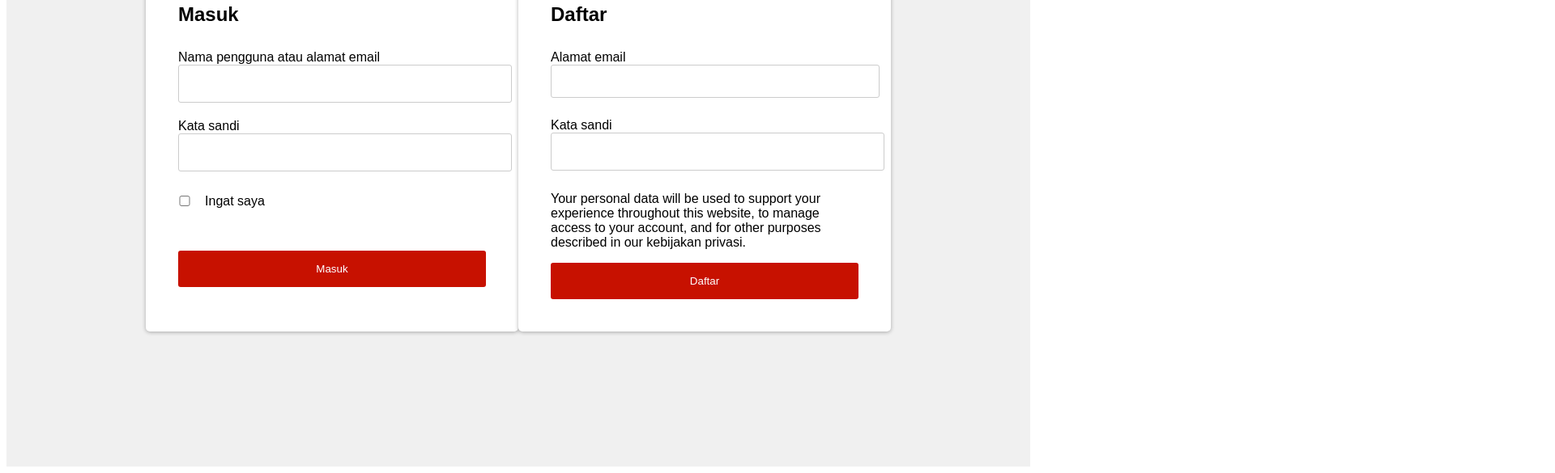
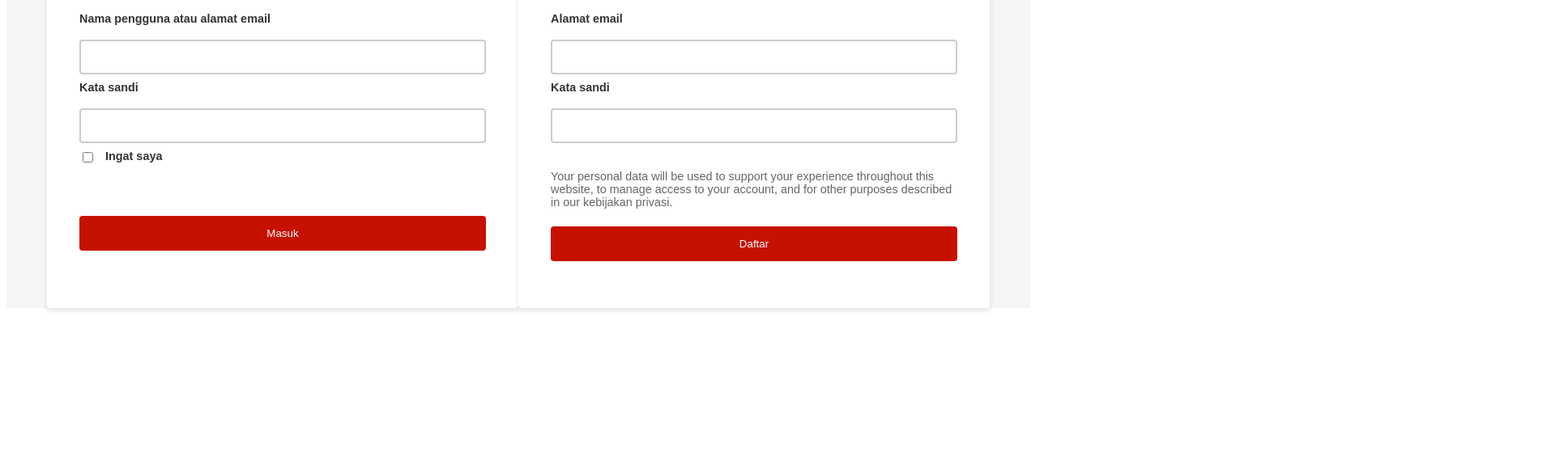
Before and after one commit to azissuu/tugas, a plain HTML site: page index.html in a window 1280 px wide. Shown: the part 231-816 px from the top of the page at 81% size, 1920 px wide, since content can reach past the window. Drawn offline with Linux system fonts and the light colour scheme.

Commit message:
commit kedua

```diff
--- a/index.html
+++ b/index.html
@@ -4,6 +4,7 @@
     <meta charset="UTF-8">
     <meta name="viewport" content="width=device-width, initial-scale=1.0">
     <link rel="stylesheet" href="style.css">
+    <link rel="stylesheet" href="styles-mobile.css" media="(max-width: 767px)">
     <title>Login and Register</title>
 </head>
 <body>
@@ -32,5 +33,6 @@
             </form>
         </div>
     </div>
+
 </body>
 </html>
--- a/style.css
+++ b/style.css
@@ -1,112 +1,87 @@
+
 body {
     font-family: Arial, sans-serif;
-    }
+}
 
 .container {
     display: flex;
-    justify-content: center;
-    align-items: center;
-    height: 100vh;
-    margin: 0;
-    background-color: #f0f0f0;
+    justify-content: space-between;
+    align-items: stretch;
+    height: 500px;
+    background-color: #f5f5f5;
+    padding: 0 50px;
+    margin-top: 7rem;
 }
 
-.login-box {
-    width: 400px;
+.box {
+    background-color: #ffffff;
     padding: 40px;
-    background-color: #fff;
-    border-radius: 5px;
-    box-shadow: 0px 1px 5px rgba(0, 0, 0, 0.3);
-}
-
-h2 {
-    padding-right: 2000px;
-    margin-bottom: 30px;
-}
-
-input[type="text"], input[type="password"] {
-    width: 100%;
-    padding: 15px;
-    margin-bottom: 10px;
-    border: 1px solid #ccc;
-    outline: none;
-    border-radius: 3px;
-}
-
-input[type="checkbox"] {
-    margin-top: 20px;
-    margin-bottom: 20px;
-    margin-left: -182px;
-}
-
-label[for="remember-me"] {
-    text-align: center;
-    margin-top: -35px;
-    margin-bottom: 10px;
-    margin-left: -240px;
-}
-
-input[type="submit"] {
-    width: 100%;
-    padding: 15px;
-    margin-top: 42px;
-    background-color: #c71100;
-    color: #fff;
-    border: none;
-    cursor: pointer;
-    border-radius: 3px;
+    box-shadow: 0 4px 6px rgba(0, 0, 0, 0.1);
+    border-radius: 4px;
+    width: 45%;
+    display: flex;
+    flex-direction: column;
 }
 
 
 
-.box {
-width: 380px;
-padding: 40px;
-background-color: #fff;
-border-radius: 5px;
-box-shadow: 0px 1px 5px rgba(0, 0, 0, 0.3);
-}
-
 h2 {
-text-align: center;
-}
-
-form {
-margin-top: 20px;
+    font-size: 2rem;
+    font-weight: bold;
+    color: #333;
+    margin-bottom: 30px;
 }
 
 label {
-display: block;
-margin-top: 10px;
+    display: block;
+    font-size: 0.9rem;
+    font-weight: bold;
+    color: #333;
+    margin-bottom: 10px;
 }
 
-input {
+input[type="text"],
+input[type="email"],
+input[type="password"] {
     width: 100%;
-    padding: 12px;
-    margin-bottom: 15px;
-    border: 1px solid #ccc;
-    border-radius: 3px;
+    padding: 12px 20px;
+    margin: 8px 0;
+    box-sizing: border-box;
+    border: 2px solid #ccc;
+    border-radius: 4px;
 }
 
 input[type="checkbox"] {
-margin-bottom: 20px;
+    margin-right: 10px;
 }
 
-button {
-width: 100%;
-padding: 15px;
-background-color: #c71100;
-color: #fff;
-border: none;
-cursor: pointer;
-border-radius: 3px;
+label[for="remember-me"] {
+    text-align: left;
+    margin-top: -1.2rem;
+    margin-bottom: 3.6rem;
+    margin-left: 2rem;
 }
 
 
+input[type="submit"],
+button[type="submit"] {
+    width: 100%;
+    background-color: #c71100;
+    color: white;
+    padding: 14px 20px;
+    margin: 8px 0;
+    border: none;
+    border-radius: 4px;
+    cursor: pointer;
+}
 
-.daftar p {
-text-align: center;
-margin-top: 20px;
-font-size: 12px;
-color: #555;
+input[type="submit"]:hover,
+button[type="submit"]:hover {
+    background-color: #aa0e00;
 }
+
+p {
+    font-size: 0.9rem;
+    color: #666;
+    margin-top: 25px;
+}
```
